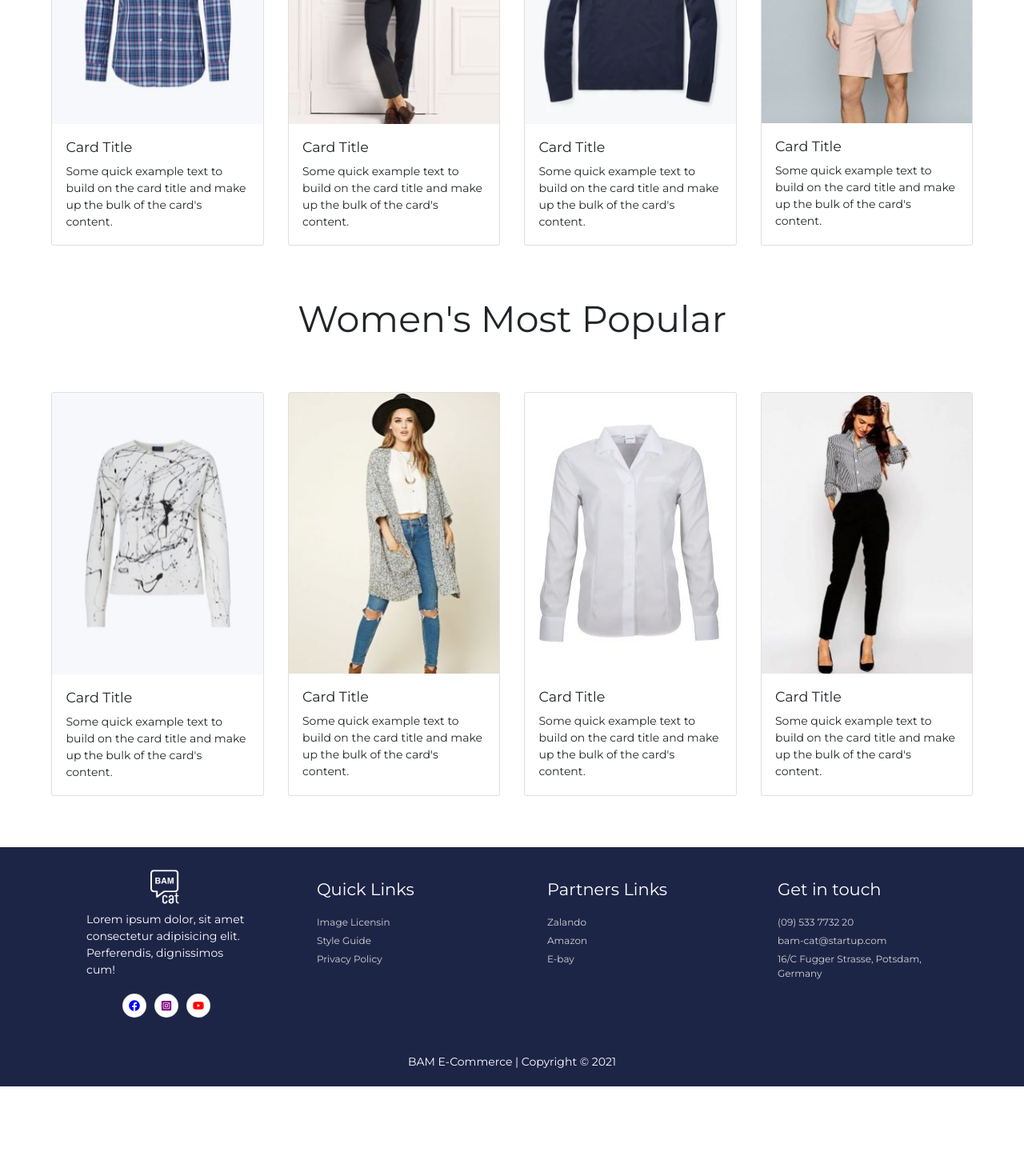
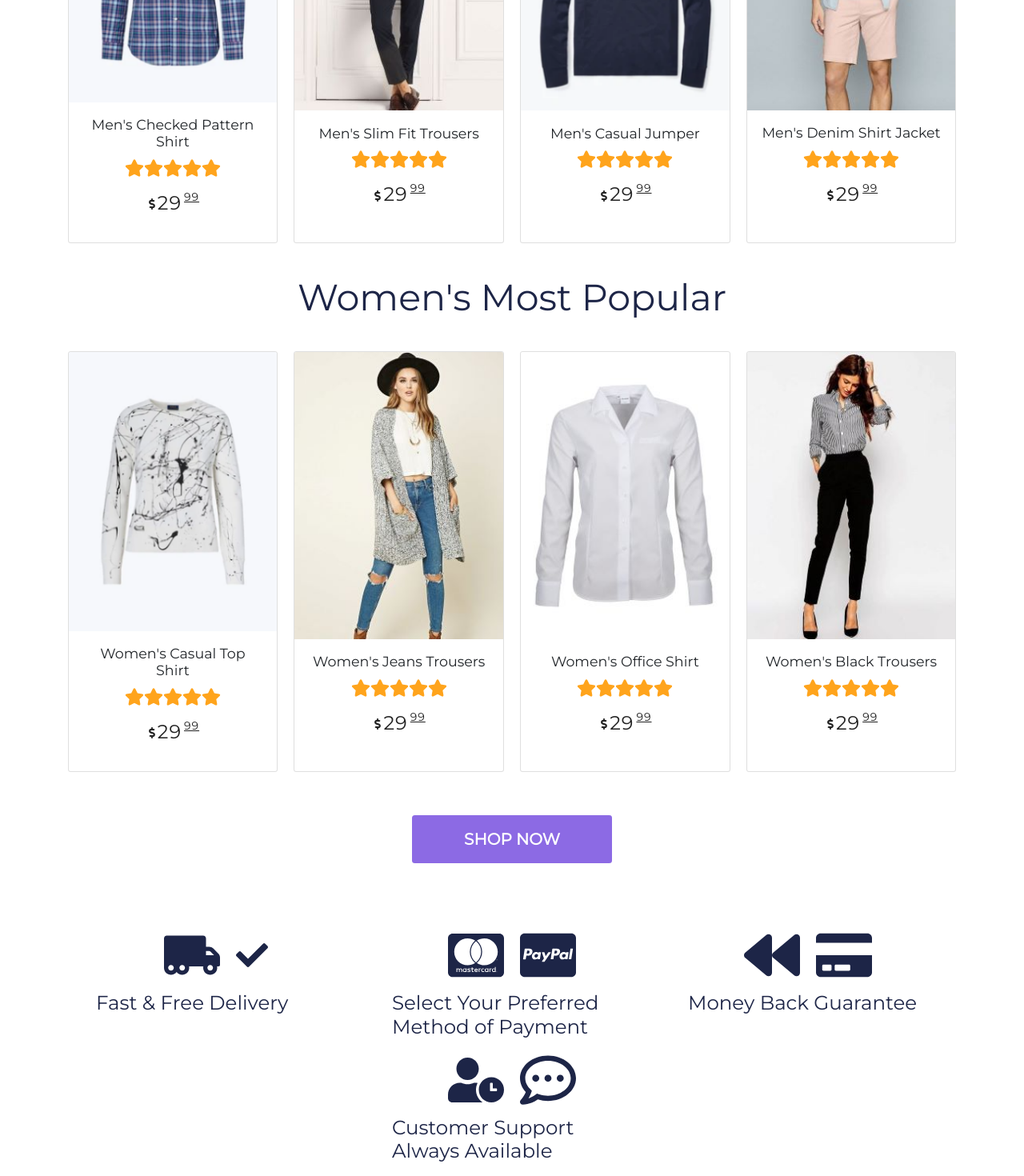
Before and after one commit to syed-ghufran-hassan/B.A.M-eCommerce, a React (Create React App) app: page / in a window 1280 px wide. Shown: the part 1160-2630 px from the top of the page at 80% size. Before the commit the page ends 2518 px from the top, so only its background shows below. Built offline with nearby package versions, Linux system fonts and the light colour scheme; no server answers.

Commit message:
Adding last details for Home Page

```diff
--- a/src/features/Pages/HomePage.js
+++ b/src/features/Pages/HomePage.js
@@ -8,19 +8,31 @@ import hero from "../img/hero.jpg";
 import hero1 from "../img/hero1.jpg";
 import hero2 from "../img/hero2.jpg";
 import hero3 from "../img/hero3.jpg";
-import men1 from "../img/men1.png"
-import men2 from "../img/men2.jpg"
-import men3 from "../img/men3.png"
-import men4 from "../img/men4.jpg"
-import women1 from "../img/women1.png"
-import women2 from "../img/women2.jpg"
-import women3 from "../img/women3.jpg"
-import women4 from "../img/women4.jpg"
+import men1 from "../img/men1.png";
+import men2 from "../img/men2.jpg";
+import men3 from "../img/men3.png";
+import men4 from "../img/men4.jpg";
+import women1 from "../img/women1.png";
+import women2 from "../img/women2.jpg";
+import women3 from "../img/women3.jpg";
+import women4 from "../img/women4.jpg";
 import Carousel from "react-bootstrap/Carousel";
 import Button from "react-bootstrap/Button";
 import "bootstrap/dist/css/bootstrap.min.css";
 import Card from "react-bootstrap/Card";
-import CardDeck from 'react-bootstrap/CardDeck'
+import CardDeck from "react-bootstrap/CardDeck";
+import {
+  FaStar,
+  FaDollarSign,
+  FaTruckMoving,
+  FaCheck,
+  FaCcMastercard,
+  FaCcPaypal,
+  FaCreditCard,
+  FaBackward,
+  FaUserClock,
+  FaRegCommentDots,
+} from "react-icons/fa";
 
 function HomePage() {
   const dispatch = useDispatch();
@@ -39,11 +51,11 @@ function HomePage() {
               <h1>FASHION</h1>
               <h1>CHANGING</h1>
               <h1>ALWAYS</h1>
-              <button className="main-btn">
-                <NavLink className="home-shop" exact="true" to="/shop">
+              <Button className="main-btn">
+                <NavLink className="home-shop" exact={true} to="/shop">
                   SHOP NOW
                 </NavLink>
-              </button>
+              </Button>
             </Carousel.Caption>
           </Carousel.Item>
           <Carousel.Item interval={3000}>
@@ -53,7 +65,7 @@ function HomePage() {
               <h1>CHANGING</h1>
               <h1>ALWAYS</h1>
               <Button className="main-btn">
-                <NavLink className="home-shop" exact="true" to="/shop">
+                <NavLink className="home-shop" exact={true} to="/shop">
                   SHOP NOW
                 </NavLink>
               </Button>
@@ -66,7 +78,7 @@ function HomePage() {
               <h1>CHANGING</h1>
               <h1>ALWAYS</h1>
               <Button className="main-btn">
-                <NavLink className="home-shop" exact="true" to="/shop">
+                <NavLink className="home-shop" exact={true} to="/shop">
                   SHOP NOW
                 </NavLink>
               </Button>
@@ -79,7 +91,7 @@ function HomePage() {
               <h1>CHANGING</h1>
               <h1>ALWAYS</h1>
               <Button className="main-btn">
-                <NavLink className="home-shop" exact="true" to="/shop">
+                <NavLink className="home-shop" exact={true} to="/shop">
                   SHOP NOW
                 </NavLink>
               </Button>
@@ -89,50 +101,80 @@ function HomePage() {
       </div>
       <div className="Best-container">
         <div className="Men-title">
-          <h2>
-            Men's Most Popular
-          </h2>
+          <h2>Men's Most Popular</h2>
         </div>
         <div className="Best-men-clothing">
           <CardDeck>
-            <Card style={{ width: "18rem" }}>
+            <Card>
               <Card.Img variant="top" src={men1} />
               <Card.Body>
-                <Card.Title>Card Title</Card.Title>
+                <Card.Title>Men's Checked Pattern Shirt</Card.Title>
                 <Card.Text>
-                  Some quick example text to build on the card title and make up
-                  the bulk of the card's content.
+                  <FaStar size={24} />
+                  <FaStar size={24} />
+                  <FaStar size={24} />
+                  <FaStar size={24} />
+                  <FaStar size={24} />
                 </Card.Text>
+                <p className="full-price">
+                  <FaDollarSign />
+                  29
+                  <span className="price-cents">99</span>
+                </p>
               </Card.Body>
             </Card>
-            <Card style={{ width: "18rem" }}>
+            <Card>
               <Card.Img variant="top" src={men2} />
               <Card.Body>
-                <Card.Title>Card Title</Card.Title>
+                <Card.Title>Men's Slim Fit Trousers</Card.Title>
                 <Card.Text>
-                  Some quick example text to build on the card title and make up
-                  the bulk of the card's content.
+                  <FaStar size={24} />
+                  <FaStar size={24} />
+                  <FaStar size={24} />
+                  <FaStar size={24} />
+                  <FaStar size={24} />
                 </Card.Text>
+                <p className="full-price">
+                  <FaDollarSign />
+                  29
+                  <span className="price-cents">99</span>
+                </p>
               </Card.Body>
             </Card>
-            <Card style={{ width: "18rem" }}>
+            <Card>
               <Card.Img variant="top" src={men3} />
               <Card.Body>
-                <Card.Title>Card Title</Card.Title>
+                <Card.Title>Men's Casual Jumper</Card.Title>
                 <Card.Text>
-                  Some quick example text to build on the card title and make up
-                  the bulk of the card's content.
+                  <FaStar size={24} />
+                  <FaStar size={24} />
+                  <FaStar size={24} />
+                  <FaStar size={24} />
+                  <FaStar size={24} />
                 </Card.Text>
+                <p className="full-price">
+                  <FaDollarSign />
+                  29
+                  <span className="price-cents">99</span>
+                </p>
               </Card.Body>
             </Card>
-            <Card style={{ width: "18rem" }}>
+            <Card>
               <Card.Img variant="top" src={men4} />
               <Card.Body>
-                <Card.Title>Card Title</Card.Title>
+                <Card.Title>Men's Denim Shirt Jacket</Card.Title>
                 <Card.Text>
-                  Some quick example text to build on the card title and make up
-                  the bulk of the card's content.
+                  <FaStar size={24} />
+                  <FaStar size={24} />
+                  <FaStar size={24} />
+                  <FaStar size={24} />
+                  <FaStar size={24} />
                 </Card.Text>
+                <p className="full-price">
+                  <FaDollarSign />
+                  29
+                  <span className="price-cents">99</span>
+                </p>
               </Card.Body>
             </Card>
           </CardDeck>
@@ -141,51 +183,118 @@ function HomePage() {
           <h2>Women's Most Popular</h2>
         </div>
         <div className="Best-women-clothing">
-        <CardDeck>
-            <Card style={{ width: "18rem" }}>
+          <CardDeck>
+            <Card>
               <Card.Img variant="top" src={women1} />
               <Card.Body>
-                <Card.Title>Card Title</Card.Title>
+                <Card.Title>Women's Casual Top Shirt</Card.Title>
                 <Card.Text>
-                  Some quick example text to build on the card title and make up
-                  the bulk of the card's content.
+                  <FaStar size={24} />
+                  <FaStar size={24} />
+                  <FaStar size={24} />
+                  <FaStar size={24} />
+                  <FaStar size={24} />
                 </Card.Text>
+                <p className="full-price">
+                  <FaDollarSign />
+                  29
+                  <span className="price-cents">99</span>
+                </p>
               </Card.Body>
             </Card>
-            <Card style={{ width: "18rem" }}>
+            <Card>
               <Card.Img variant="top" src={women2} />
               <Card.Body>
-                <Card.Title>Card Title</Card.Title>
+                <Card.Title>Women's Jeans Trousers</Card.Title>
                 <Card.Text>
-                  Some quick example text to build on the card title and make up
-                  the bulk of the card's content.
+                  <FaStar size={24} />
+                  <FaStar size={24} />
+                  <FaStar size={24} />
+                  <FaStar size={24} />
+                  <FaStar size={24} />
                 </Card.Text>
+                <p className="full-price">
+                  <FaDollarSign />
+                  29
+                  <span className="price-cents">99</span>
+                </p>
               </Card.Body>
             </Card>
-            <Card style={{ width: "18rem" }}>
+            <Card>
               <Card.Img variant="top" src={women3} />
               <Card.Body>
-                <Card.Title>Card Title</Card.Title>
+                <Card.Title>Women's Office Shirt</Card.Title>
                 <Card.Text>
-                  Some quick example text to build on the card title and make up
-                  the bulk of the card's content.
+                  <FaStar size={24} />
+                  <FaStar size={24} />
+                  <FaStar size={24} />
+                  <FaStar size={24} />
+                  <FaStar size={24} />
                 </Card.Text>
+                <p className="full-price">
+                  <FaDollarSign />
+                  29
+                  <span className="price-cents">99</span>
+                </p>
               </Card.Body>
             </Card>
-            <Card style={{ width: "18rem" }}>
+            <Card>
               <Card.Img variant="top" src={women4} />
               <Card.Body>
-                <Card.Title>Card Title</Card.Title>
+                <Card.Title>Women's Black Trousers</Card.Title>
                 <Card.Text>
-                  Some quick example text to build on the card title and make up
-                  the bulk of the card's content.
+                  <FaStar size={24} />
+                  <FaStar size={24} />
+                  <FaStar size={24} />
+                  <FaStar size={24} />
+                  <FaStar size={24} />
                 </Card.Text>
+                <p className="full-price">
+                  <FaDollarSign />
+                  29
+                  <span className="price-cents">99</span>
+                </p>
               </Card.Body>
             </Card>
           </CardDeck>
+          <div className="position-secondary-btn">
+            <Button className="secondary-btn">
+              <NavLink className="home-shop" exact={true} to="/shop">
+                SHOP NOW
+              </NavLink>
+            </Button>
+          </div>
         </div>
-        <div className="General-title"></div>
-        <div className="General-info"></div>
+        <div className="General-info">
+          <div className="Delivery">
+            <div className="general-icons">
+              <FaTruckMoving size={70} />
+              <FaCheck size={40} />
+            </div>
+            <h3>Fast & Free Delivery</h3>
+          </div>
+          <div className="Payment">
+            <div className="general-icons">
+              <FaCcMastercard size={70} />
+              <FaCcPaypal size={70} />
+            </div>
+            <h3>Select Your Preferred Method of Payment</h3>
+          </div>
+          <div className="Moneyback">
+            <div className="general-icons">
+              <FaBackward size={70} />
+              <FaCreditCard size={70} />
+            </div>
+            <h3>Money Back Guarantee</h3>
+          </div>
+          <div className="Customer-Support">
+            <div className="general-icons">
+              <FaUserClock size={70}/>
+              <FaRegCommentDots size={70}/>
+            </div>
+            <h3>Customer Support Always Available</h3>
+          </div>
+        </div>
       </div>
     </div>
   );
--- a/src/features/styles/HomePage.css
+++ b/src/features/styles/HomePage.css
@@ -1,8 +1,113 @@
+
+.Best-container h2 {
+  display: flex;
+  justify-content: center;
+  align-items: center;
+  margin: 30px;
+  font-size: 46px;
+  text-align: center;
+	color: #1d2547;
+}
+
+.card-deck {
+  text-align: center;
+}
+
+.card-deck .card {
+  min-width: 16rem;
+  display: flex;
+  flex-direction: row;
+  flex-wrap: wrap;
+  margin: 10px;
+}
+
+.Best-men-clothing {
+  margin: 2% 7% 2% 7%;
+}
+
+.Best-women-clothing {
+  margin: 2% 7% 2% 7%;
+}
+
+.card-body {
+  text-align: center;
+}
+
+.card-text svg {
+  color: #ffa41c;
+}
+
+.full-price {
+  color: #222;
+  font-size: 24px;
+  letter-spacing: 1px;
+}
+
+.price-cents {
+  text-decoration: underline;
+  vertical-align: top;
+  padding-left: 3px;
+}
+
+.position-secondary-btn {
+  text-align: center;
+  margin: 30px;
+}
+
+.secondary-btn {
+  width: 250px;
+  height: 60px;
+  background-color: #9f78ff;
+  border: none;
+  overflow: hidden;
+  background: linear-gradient(to right, #9f78ff 50%, #8c6ae4 50%, #8c6ae4);
+  background-size: 200% 100%;
+  background-position: 100%;
+  transition: background-position 275ms ease;
+}
+
+.secondary-btn a {
+  font-weight: bold;
+  font-size: 20px;
+  color: white;
+  text-decoration: none;
+}
+
+.secondary-btn:hover {
+  background-position: 0 100%;
+  text-decoration: none;
+}
+
+.General-info {
+  display: flex;
+  flex-direction: row;
+  justify-content: space-evenly;
+  flex-wrap: wrap;
+  margin: 50px;
+  color: #1d2547;
+}
+
+.general-icons {
+  text-align: center;
+}
+
+.general-icons svg {
+  margin: 10px;
+}
+
+.Delivery,
+.Payment,
+.Moneyback,
+.Customer-Support {
+  width: 300px;
+}
+
+@media (min-width: 1201px) {
 	.carousel-caption {
 		top: 50%;
 		transform: translateY(-50%);
 	}
-.carousel-item h1{
+  .carousel-item h1 {
     font-size: 100px;
     font-weight: bold;
     text-shadow: 1px 1px darkgray;
@@ -30,18 +135,109 @@
     color: white;
     text-decoration: none;
   }
-.Best-container h2 {
-	display: flex;
-	justify-content: center;
-	align-items: center;
-	margin: 30px;
-	font-size: 46px;
 }
 
-.Best-men-clothing {
-	margin: 5%;
+@media (max-width: 1200px) {
+	.carousel-caption {
+		top: 45%;
+		transform: translateY(-50%);
+	}
+  .carousel-item h1 {
+    font-size: 60px;
+    font-weight: bold;
+    text-shadow: 1px 1px darkgray;
+  }
+  .carousel-caption .main-btn {
+    width: 200px;
+    height: 50px;
+    background-color: #9f78ff;
+    border: none;
+    overflow: hidden;
+    background: linear-gradient(to right, #8c6ae4, #8c6ae4 50%, #9f78ff 50%);
+    background-size: 200% 100%;
+    background-position: 100%;
+    transition: background-position 275ms ease;
   }
 
-.Best-women-clothing {
-	margin: 5%;
+  .carousel-caption .main-btn:hover {
+    background-position: 0 100%;
+    text-decoration: none;
   }
+
+  .carousel-caption .main-btn a {
+    font-weight: bold;
+    font-size: 12px;
+    color: white;
+    text-decoration: none;
+  }
+}
+
+@media (max-width: 800px) {
+	.carousel-caption {
+		top: 42%;
+		transform: translateY(-50%);
+	}
+  .carousel-item h1 {
+    font-size: 40px;
+    font-weight: bold;
+    text-shadow: 1px 1px darkgray;
+  }
+  .carousel-caption .main-btn {
+    width: 140px;
+    height: 50px;
+    background-color: #9f78ff;
+    border: none;
+    overflow: hidden;
+    background: linear-gradient(to right, #8c6ae4, #8c6ae4 50%, #9f78ff 50%);
+    background-size: 200% 100%;
+    background-position: 100%;
+    transition: background-position 275ms ease;
+  }
+
+  .carousel-caption .main-btn:hover {
+    background-position: 0 100%;
+    text-decoration: none;
+  }
+
+  .carousel-caption .main-btn a {
+    font-weight: bold;
+    font-size: 12px;
+    color: white;
+    text-decoration: none;
+  }
+}
+
+@media (max-width: 600px) {
+	.carousel-caption {
+		top: 45%;
+		transform: translateY(-50%);
+	}
+	.carousel-item h1 {
+    font-size: 30px;
+    font-weight: bold;
+    text-shadow: 1px 1px darkgray;
+  }
+  .carousel-caption .main-btn {
+    width: 120px;
+    height: 30px;
+    background-color: #9f78ff;
+    border: none;
+    overflow: hidden;
+    background: linear-gradient(to right, #8c6ae4, #8c6ae4 50%, #9f78ff 50%);
+    background-size: 200% 100%;
+    background-position: 100%;
+    transition: background-position 275ms ease;
+  }
+
+  .carousel-caption .main-btn:hover {
+    background-position: 0 100%;
+    text-decoration: none;
+  }
+
+  .carousel-caption .main-btn a {
+    font-weight: bold;
+    font-size: 12px;
+    color: white;
+    text-decoration: none;
+  }
+}
```
Also changed, not shown: src/features/Components/Navbar.js (+4 -4 lines). Lines whose indentation alone changed are shown as unchanged.
